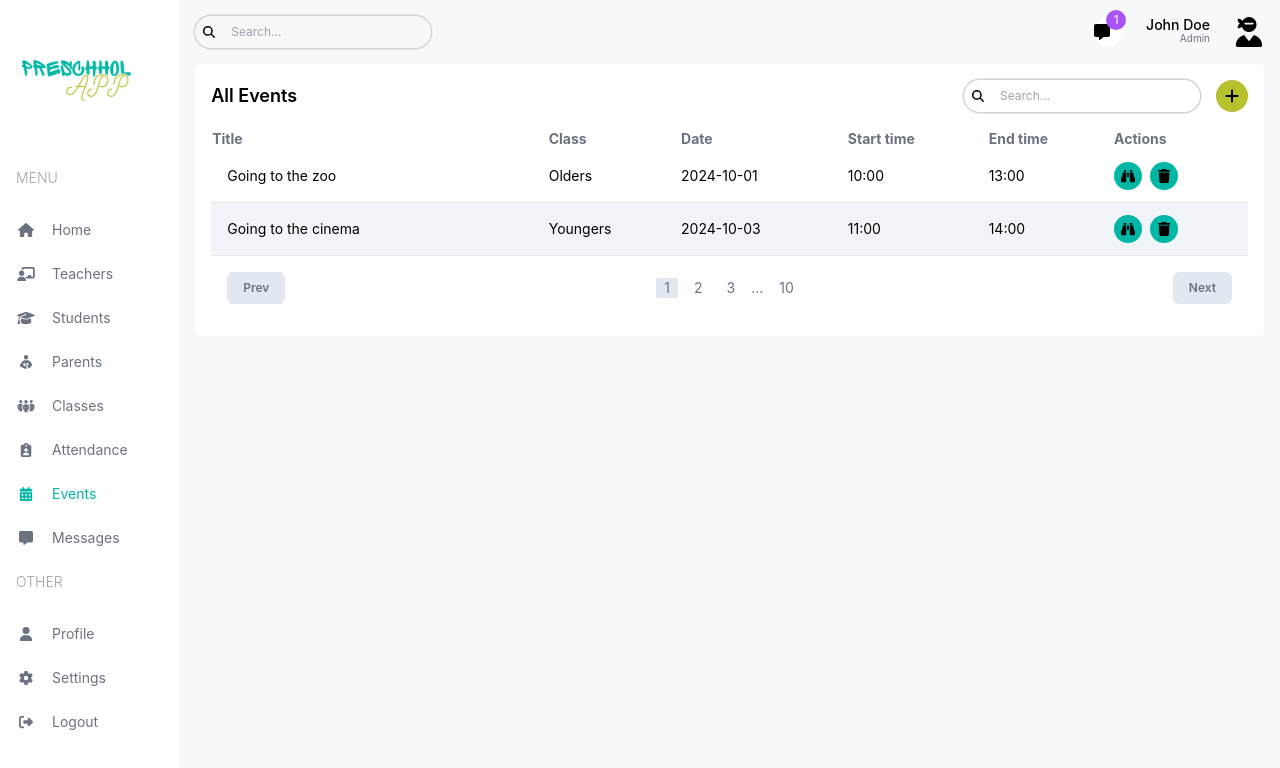
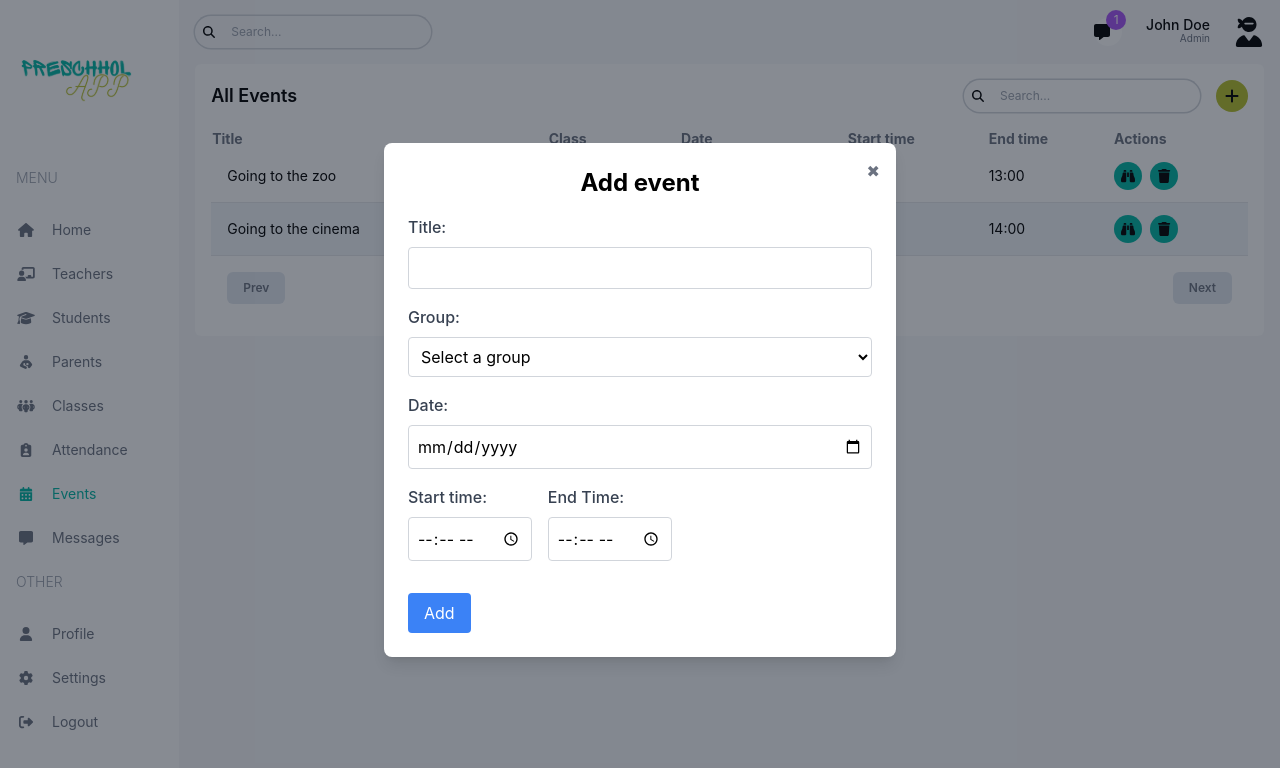
Before and after one commit to andrzejpol/preschool-frontend, a React (Vite) app: page /dashboard/events in a window 1280 px wide. Both pictures are taken after a click on the button 1231 px from the left and 96 px from the top of the page. Shown: the top 768 px of the page. Built offline with nearby package versions, Linux system fonts and the light colour scheme.

Commit message:
Add event modal

```diff
--- /dev/null
+++ b/src/components/AddEventModal/AddEventModal.tsx
@@ -0,0 +1,147 @@
+import React from "react";
+import {useDispatch} from "react-redux";
+import * as yup from "yup";
+import {useForm} from "react-hook-form";
+import {yupResolver} from "@hookform/resolvers/yup";
+import {v4 as uuidv4} from "uuid";
+import {closeModal} from "../../slices/modalsSlice.ts";
+
+const AddEventModalHeader = ({onClose}: { onClose: () => {} }) => {
+  const dispatch = useDispatch();
+
+  const schema = yup.object({
+    title: yup.string().required("Title is required"),
+    group: yup.string().required("Group is required"),
+    date: yup.date().required("Date is required"),
+    startTime: yup.string().required("Start time is required"),
+    endTime: yup.string().required("End time is required"),
+  });
+
+  const {
+    handleSubmit,
+    setValue,
+    register,
+    reset,
+    formState: {errors},
+  } = useForm({
+    resolver: yupResolver(schema),
+    defaultValues: {
+      id: uuidv4(),
+      title: "",
+      group: "",
+      date: "",
+      startTime: "",
+      endTime: "",
+    },
+  });
+
+  const onSubmit = (data: any) => {
+    // dispatch(addEvent(data));
+    // reset();
+    // dispatch(closeModal({modalName: 'addEventModal'}));
+    alert("Modal ")
+  };
+
+  return (
+    <div onClick={onClose} className="fixed inset-0 flex items-center justify-center bg-gray-900 bg-opacity-50">
+      <div onClick={(e) => e.stopPropagation()}
+           className="bg-white w-11/12 max-w-lg p-6 rounded-lg shadow-lg relative">
+        <button
+          onClick={onClose}
+          className="absolute top-4 right-4 text-gray-500 hover:text-gray-700 focus:outline-none"
+        >
+          ✖
+        </button>
+        <h2 className="text-2xl font-bold mb-4 text-center">Add event</h2>
+        <form onSubmit={handleSubmit(onSubmit)}>
+          <div className="mb-4">
+            <label htmlFor="title" className="block text-gray-700 font-medium mb-2">
+              Title:
+            </label>
+            <input
+              type="text"
+              id="title"
+              {...register("title")}
+              className="w-full border border-gray-300 rounded p-2 bg-white"
+            />
+            {errors.title && (
+              <p className="text-red-500 text-sm mt-1">{errors.title.message}</p>
+            )}
+          </div>
+          <div className="mb-4">
+            <label htmlFor="group" className="block text-gray-700 font-medium mb-2">
+              Group:
+            </label>
+            <select
+              id="group"
+              {...register("group")}
+              className="w-full border border-gray-300 rounded p-2 bg-white"
+            >
+              <option value="" disabled>
+                Select a group
+              </option>
+              <option value="Group 1">Group 1</option>
+              <option value="Group 2">Group 2</option>
+              <option value="Group 3">Group 3</option>
+            </select>
+            {errors.group && (
+              <p className="text-red-500 text-sm mt-1">{errors.group.message}</p>
+            )}
+          </div>
+          <div className="mb-4">
+            <label htmlFor="date" className="block text-gray-700 font-medium mb-2">
+              Date:
+            </label>
+            <input
+              type="date"
+              id="date"
+              {...register("date")}
+              className="w-full border border-gray-300 rounded p-2 bg-white"
+            />
+            {errors.date && (
+              <p className="text-red-500 text-sm mt-1">{errors.date.message}</p>
+            )}
+          </div>
+          <div className="mb-4 flex space-x-4">
+            <div className="mb-4">
+              <label htmlFor="startTime" className="block text-gray-700 font-medium mb-2">
+                Start time:
+              </label>
+              <input
+                type="time"
+                id="startTime"
+                {...register("startTime")}
+                className="w-full border border-gray-300 rounded p-2 bg-white"
+              />
+              {errors.startTime && (
+                <p className="text-red-500 text-sm mt-1">{errors.startTime.message}</p>
+              )}
+            </div>
+            <div className="mb-4">
+              <label htmlFor="endTime" className="block text-gray-700 font-medium mb-2">
+                End Time:
+              </label>
+              <input
+                type="time"
+                id="endTime"
+                {...register("endTime")}
+                className="w-full border border-gray-300 rounded p-2 bg-white"
+              />
+              {errors.endTime && (
+                <p className="text-red-500 text-sm mt-1">{errors.endTime.message}</p>
+              )}
+            </div>
+          </div>
+          <button
+            type="submit"
+            className="bg-blue-500 text-white px-4 py-2 rounded hover:bg-blue-600"
+          >
+            Add
+          </button>
+        </form>
+      </div>
+    </div>
+  )
+};
+
+export default AddEventModalHeader;
--- /dev/null
+++ b/src/components/AddEventModal/index.ts
@@ -0,0 +1,3 @@
+import AddEventModal from './AddEventModal';
+
+export default AddEventModal;
--- a/src/components/EventsPage/EventsPage.tsx
+++ b/src/components/EventsPage/EventsPage.tsx
@@ -5,6 +5,10 @@ import List from "../List";
 import {eventsData, role} from "../../data.ts";
 import Pagination from "../Pagination";
 import {Link} from "react-router-dom";
+import {closeModal, openModal} from "../../slices/modalsSlice.ts";
+import {useDispatch, useSelector} from "react-redux";
+import AddTeacherModal from "../AddTeacherModal";
+import AddEventModal from "../AddEventModal";
 
 type EventType = {
   id: number;
@@ -45,6 +49,8 @@ const columns = [
   },
 ];
 const EventsPage = () => {
+  const dispatch = useDispatch();
+  const isAddEventModalOpen = useSelector((state) => state.modals.addEventModal.isOpen);
 
   const renderRow = (item: EventType) => (
     <tr key={item.id} className="border-b border-gray-200 even:bg-slate-100 text-sm hover:bg-preschoolPrimaryLight">
@@ -78,7 +84,8 @@ const EventsPage = () => {
         <div className="flex flex-col md:flex-row items-center gap-4 w-full md:w-auto">
           <TableSearch/>
           <div className="flex items-center gap-4 self-end">
-            <button className="w-8 h-8 flex items-center justify-center rounded-full bg-preschoolSecondary">
+            <button onClick={() => dispatch(openModal({modalName: 'addEventModal'}))}
+                    className="w-8 h-8 flex items-center justify-center rounded-full bg-preschoolSecondary">
               <FontAwesomeIcon icon={faPlus} className="flex items-center justify-center"/>
             </button>
           </div>
@@ -86,6 +93,7 @@ const EventsPage = () => {
       </div>
       <List columns={columns} renderRow={renderRow} data={eventsData}/>
       <Pagination/>
+      {isAddEventModalOpen && <AddEventModal onClose={() => dispatch(closeModal({modalName: 'addEventModal'}))}/>}
     </div>
   )
 };
--- a/src/components/FormModal/FormModal.tsx
+++ /dev/null
@@ -1,8 +0,0 @@
-const FormModal = () => {
-
-  return (
-    <p>FormModal</p>
-  )
-};
-
-export default FormModal;
--- a/src/components/FormModal/index.ts
+++ /dev/null
@@ -1,3 +0,0 @@
-import FormModal from "./FormModal.tsx";
-
-export default FormModal;
--- a/src/components/List/List.tsx
+++ b/src/components/List/List.tsx
@@ -17,9 +17,11 @@ const List = ({columns, renderRow, data}: {
         ))}
       </tr>
       </thead>
-      {noData ? (<div className="flex items-center justify-center h-64 w-full col-span-full">
-        <p className="text-xl font-semibold text-gray-500 ">There is no data</p>
-      </div>) : (<tbody>{data.map((item) => renderRow(item))}</tbody>)}
+      {noData ? (<tbody className="flex items-center justify-center h-64 w-full ">
+      <tr>
+        <td colSpan={4}><p className="text-xl font-semibold text-gray-500">There is no data</p></td>
+      </tr>
+      </tbody>) : (<tbody>{data.map((item) => renderRow(item))}</tbody>)}
     </table>
   )
 };
```
